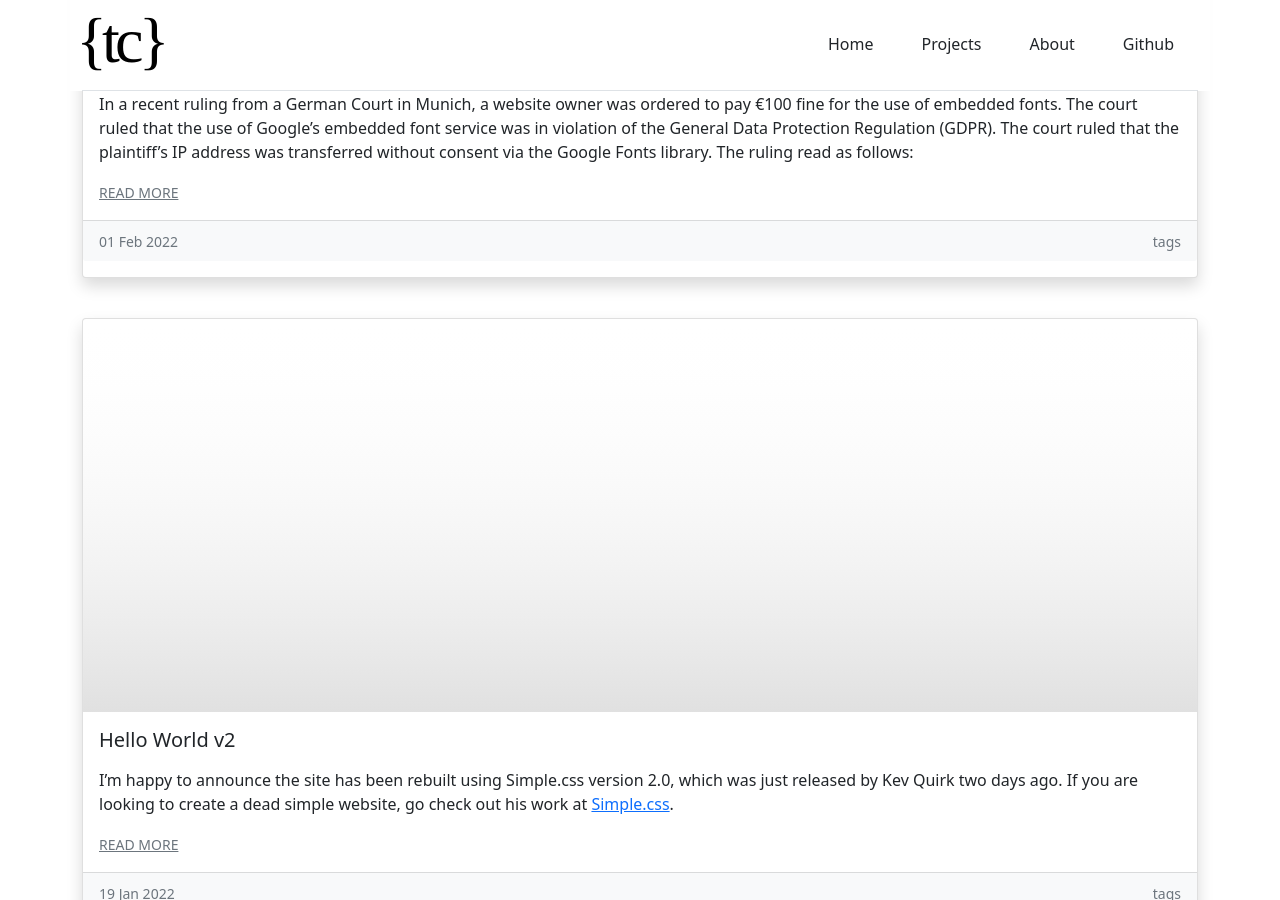
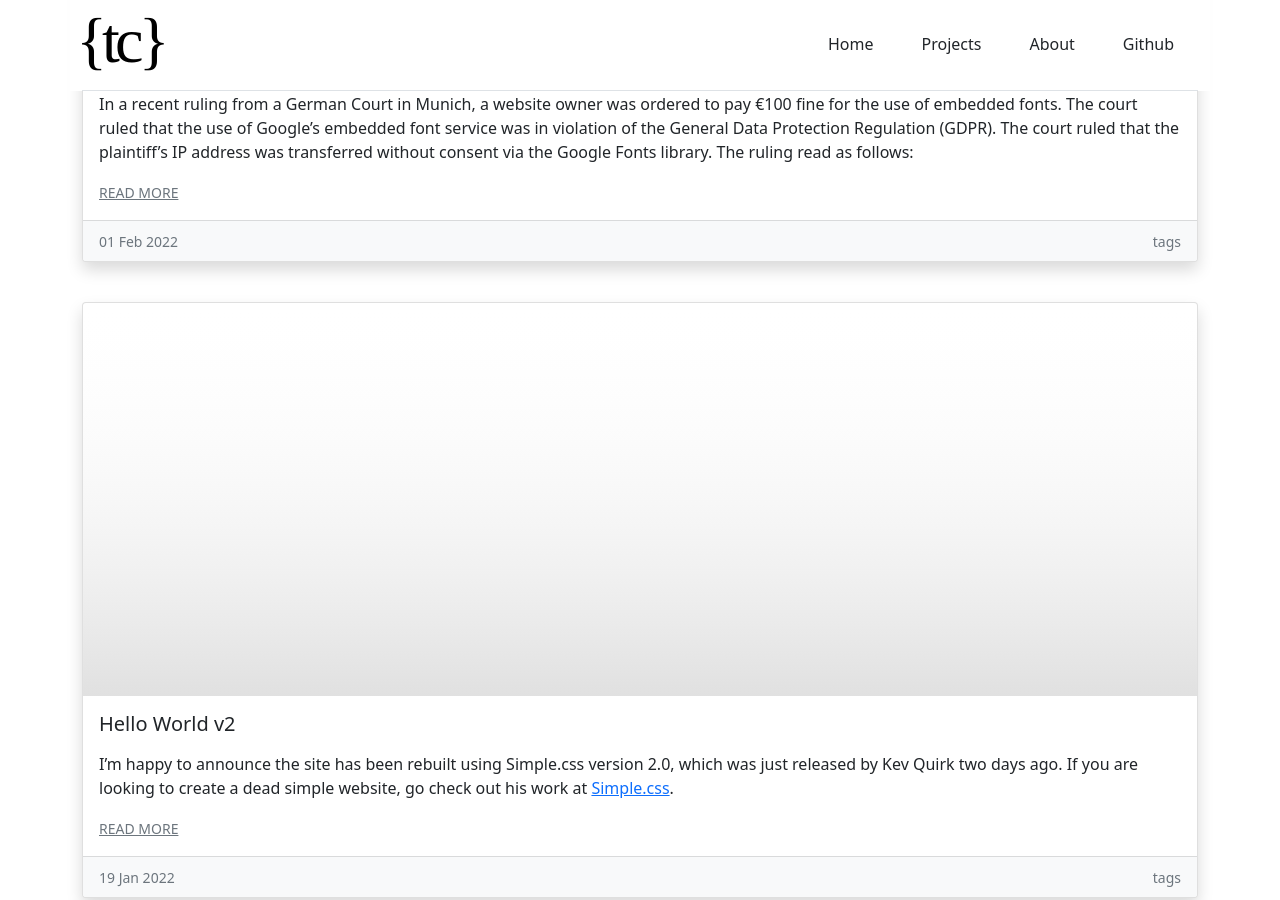
Before and after one commit to acavella/dev.cavella.com, a Jekyll site: the page built from index.md, in a window 1280 px wide and 900 px high, scrolled down 473 px. Built offline with Jekyll 4.4.1, drawn with Linux system fonts in a browser that asks for light colours.

Commit message:
remove bottom padding
Signed-off-by: Tony Cavella <9434191+acavella@users.noreply.github.com>

```diff
--- a/index.md
+++ b/index.md
@@ -13,7 +13,7 @@ layout: default
     <p class="card-text">{{ post.excerpt }}</p>
     <small><a href="{{ post.url }}" class="card-link text-secondary">READ MORE</a></small>
   </div>
-  <div class="card-footer bg-light d-flex bd-highlight mb-3">
+  <div class="card-footer bg-light d-flex bd-highlight">
     <div class="me-auto bd-highlight"><small class="text-muted">{{ post.date | date_to_string }}</small></div>
     <div class="bd-highlight"><small class="text-muted">tags</small></div>
   </div>
```
